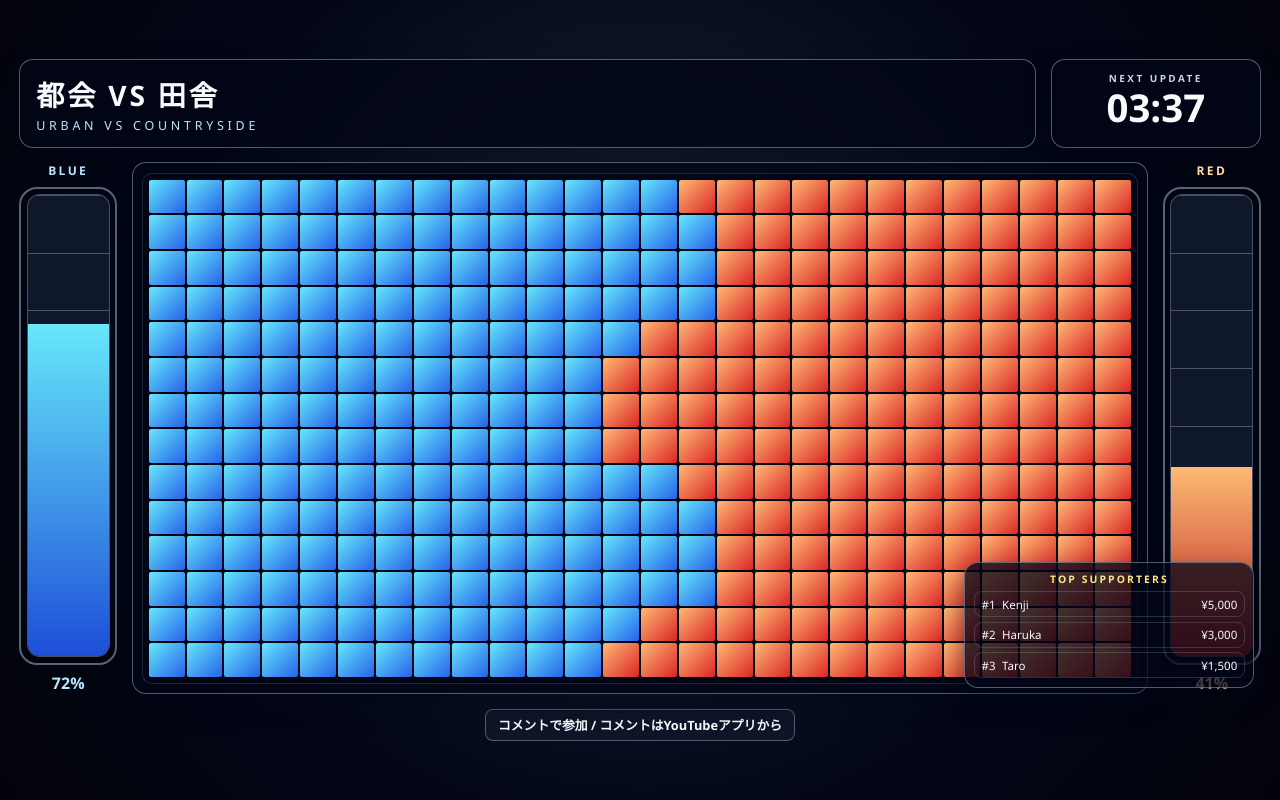
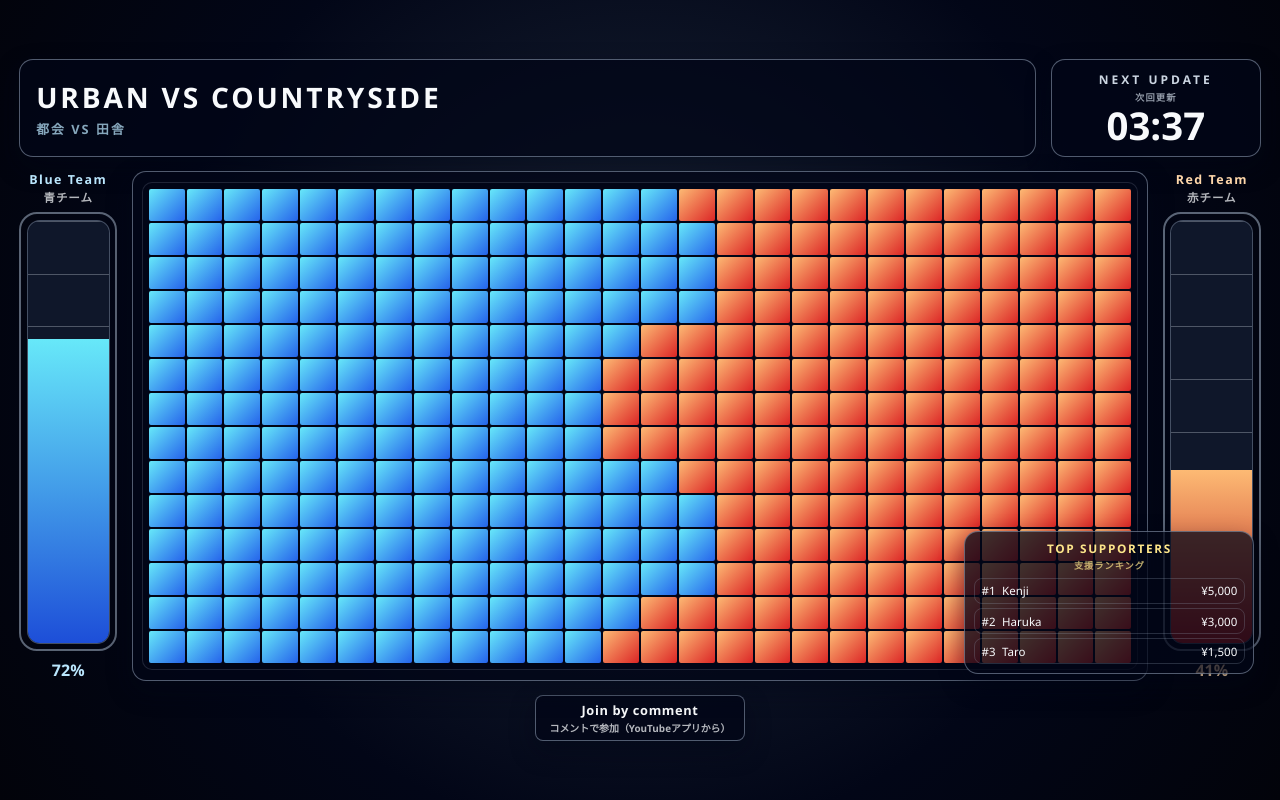
Before and after one commit to sakasakainfinity-dotcom/dot-war-live, a Next.js app: page / in a window 1280 px wide. Built offline with nearby package versions, Linux system fonts and the light colour scheme.

Commit message:
Unify HUD copy style to English-primary bilingual format

```diff
--- a/src/app/globals.css
+++ b/src/app/globals.css
@@ -38,6 +38,18 @@ body {
   box-shadow: 0 10px 25px rgba(2, 6, 23, 0.45);
 }
 
+.hud-main-text {
+  margin: 0;
+  font-weight: 850;
+}
+
+.hud-sub-text {
+  margin: 0;
+  opacity: 0.72;
+  font-size: 0.72em;
+  font-weight: 600;
+}
+
 .hud-topbar {
   display: grid;
   grid-template-columns: 1fr auto;
@@ -50,17 +62,17 @@ body {
   display: grid;
   align-content: center;
 }
-.title-ja {
+.title-en {
   margin: 0;
   font-size: clamp(1.1rem, 2.2vw, 2.1rem);
   font-weight: 900;
   letter-spacing: 0.1em;
 }
-.title-en {
+.title-ja {
   margin: 0.2rem 0 0;
-  font-size: clamp(0.55rem, 1vw, 0.78rem);
+  font-size: clamp(0.55rem, 1vw, 0.8rem);
   color: #bae6fd;
-  letter-spacing: 0.3em;
+  letter-spacing: 0.16em;
 }
 
 .timer-panel {
@@ -70,10 +82,16 @@ body {
 }
 .timer-label {
   margin: 0;
-  font-size: 0.62rem;
+  font-size: 0.75rem;
   letter-spacing: 0.25em;
   color: #cbd5e1;
   font-weight: 700;
+}
+.timer-sub-label {
+  margin: 0.1rem 0 0;
+  font-size: 0.58rem;
+  letter-spacing: 0.12em;
+  color: #cbd5e1;
 }
 .timer-value {
   margin: 0.15rem 0 0;
@@ -86,7 +104,9 @@ body {
 }
 .timer-updating {
   margin: 0.35rem 0 0;
-  font-size: 0.7rem;
+  display: grid;
+  gap: 0.05rem;
+  justify-items: center;
   color: #67e8f9;
 }
 
@@ -140,9 +160,17 @@ body {
   text-align: center;
   font-weight: 900;
 }
+.tank-label-wrap {
+  display: grid;
+  gap: 0.05rem;
+}
 .tank-label {
-  font-size: 0.75rem;
-  letter-spacing: 0.2em;
+  font-size: 0.78rem;
+  letter-spacing: 0.12em;
+}
+.tank-label-ja {
+  text-align: center;
+  letter-spacing: 0.08em;
 }
 .tank-shell {
   border-radius: 18px;
@@ -196,12 +224,19 @@ body {
   padding: 0.55rem;
 }
 .ranking-title {
-  margin: 0 0 0.35rem;
+  margin: 0;
   text-align: center;
   font-weight: 800;
-  font-size: 0.65rem;
-  letter-spacing: 0.2em;
+  font-size: 0.74rem;
+  letter-spacing: 0.14em;
   color: #fde68a;
+}
+.ranking-title-ja {
+  margin: 0.1rem 0 0.35rem;
+  text-align: center;
+  font-size: 0.58rem;
+  color: #fde68a;
+  letter-spacing: 0.1em;
 }
 .ranking-panel ul {
   margin: 0;
@@ -222,12 +257,19 @@ body {
 
 .hud-join {
   justify-self: center;
-  padding: 0.35rem 0.75rem;
+  padding: 0.3rem 0.85rem;
   border-radius: 8px;
-  border: 1px solid rgba(148, 163, 184, 0.5);
-  background: rgba(15, 23, 42, 0.9);
-  font-weight: 700;
-  font-size: clamp(0.62rem, 1vw, 0.86rem);
+  text-align: center;
+}
+
+.hud-join p:first-child {
+  font-size: clamp(0.65rem, 1vw, 0.9rem);
+  letter-spacing: 0.05em;
+}
+
+.hud-join p:last-child {
+  margin-top: 0.08rem;
+  font-size: clamp(0.46rem, 0.8vw, 0.62rem);
 }
 
 .superchat-wrap {
--- a/src/components/BattleLayout.jsx
+++ b/src/components/BattleLayout.jsx
@@ -48,7 +48,10 @@ export function BattleLayout({ data = battleMockData }) {
           </div>
         </section>
 
-        <div className="hud-join">コメントで参加 / コメントはYouTubeアプリから</div>
+        <div className="hud-join panel">
+          <p className="hud-main-text">Join by comment</p>
+          <p className="hud-sub-text">コメントで参加（YouTubeアプリから）</p>
+        </div>
         <SuperChatBanner chat={data.superChat} />
       </div>
     </main>
--- a/src/components/CountdownTimer.jsx
+++ b/src/components/CountdownTimer.jsx
@@ -30,9 +30,15 @@ export function CountdownTimer({ initialSeconds, intervalSeconds = 300, onUpdate
 
   return (
     <section className={`panel timer-panel ${remainingSeconds <= 30 ? 'timer-alert' : ''}`}>
-      <p className="timer-label">NEXT UPDATE</p>
+      <p className="timer-label hud-main-text">NEXT UPDATE</p>
+      <p className="timer-sub-label hud-sub-text">次回更新</p>
       <p className="timer-value">{mmss}</p>
-      {isUpdating && <p className="timer-updating">UPDATE / 反映中</p>}
+      {isUpdating && (
+        <p className="timer-updating">
+          <span className="hud-main-text">UPDATING</span>
+          <span className="hud-sub-text">反映中</span>
+        </p>
+      )}
     </section>
   );
 }
--- a/src/components/MatchTitle.jsx
+++ b/src/components/MatchTitle.jsx
@@ -1,8 +1,8 @@
 export function MatchTitle({ title }) {
   return (
     <header className="panel title-panel">
-      <p className="title-ja">{title.titleJa}</p>
-      <p className="title-en">{title.titleEn}</p>
+      <p className="title-en hud-main-text">{title.titleEn}</p>
+      <p className="title-ja hud-sub-text">{title.titleJa}</p>
     </header>
   );
 }
--- a/src/components/TeamTank.jsx
+++ b/src/components/TeamTank.jsx
@@ -1,11 +1,15 @@
 export function TeamTank({ team, value, ticks = 8 }) {
   const safeValue = Math.max(0, Math.min(100, value));
   const isBlue = team === 'blue';
-  const teamLabel = isBlue ? 'BLUE' : 'RED';
+  const teamLabel = isBlue ? 'Blue Team' : 'Red Team';
+  const teamLabelJa = isBlue ? '青チーム' : '赤チーム';
 
   return (
     <aside className={`tank ${isBlue ? 'tank-blue' : 'tank-red'}`}>
-      <p className="tank-label">{teamLabel}</p>
+      <div className="tank-label-wrap">
+        <p className="tank-label hud-main-text">{teamLabel}</p>
+        <p className="tank-label-ja hud-sub-text">{teamLabelJa}</p>
+      </div>
       <div className="tank-shell">
         <div className="tank-inner">
           {Array.from({ length: ticks + 1 }).map((_, i) => (
--- a/src/components/TopRankingPanel.jsx
+++ b/src/components/TopRankingPanel.jsx
@@ -1,7 +1,8 @@
 export function TopRankingPanel({ ranking }) {
   return (
     <section className="panel ranking-panel">
-      <p className="ranking-title">TOP SUPPORTERS</p>
+      <p className="ranking-title hud-main-text">TOP SUPPORTERS</p>
+      <p className="ranking-title-ja hud-sub-text">支援ランキング</p>
       <ul>
         {ranking.map((entry) => (
           <li key={entry.rank} className="ranking-row">
```
